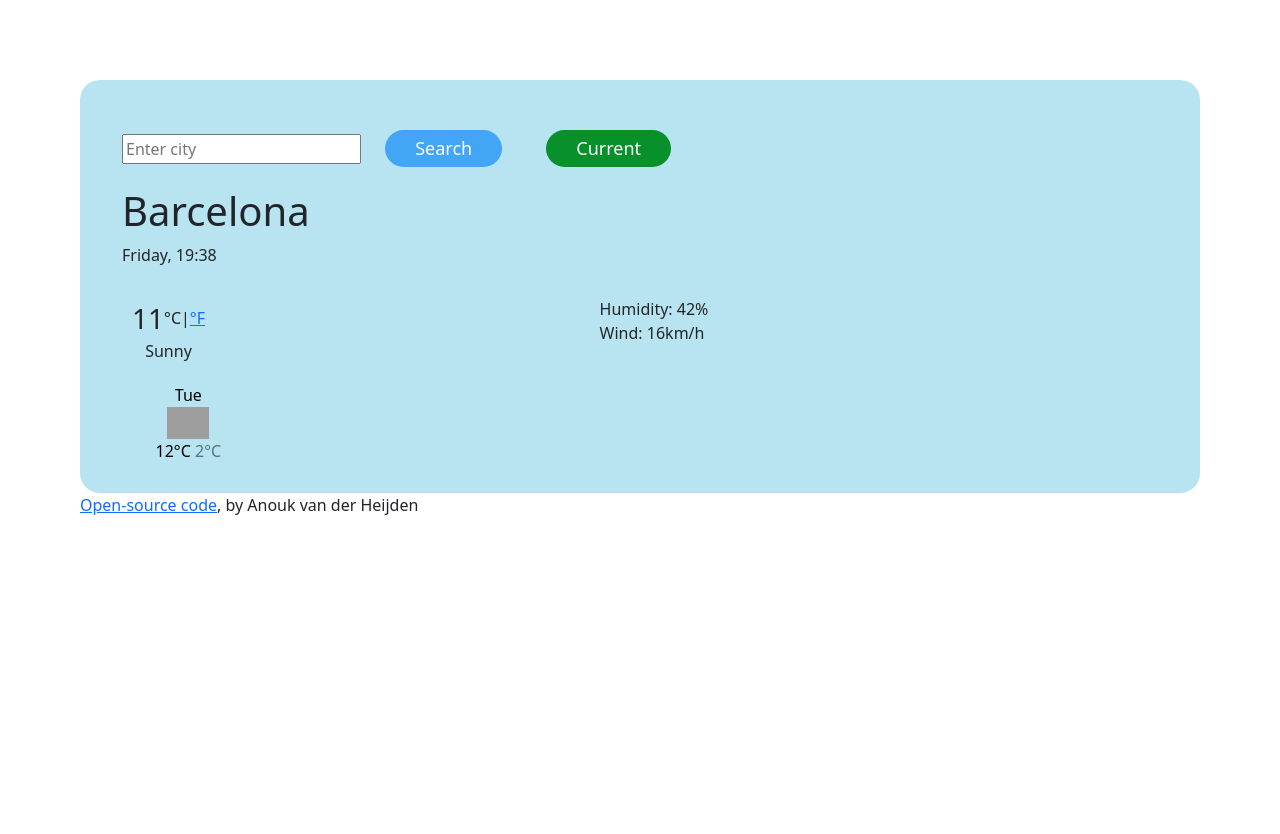
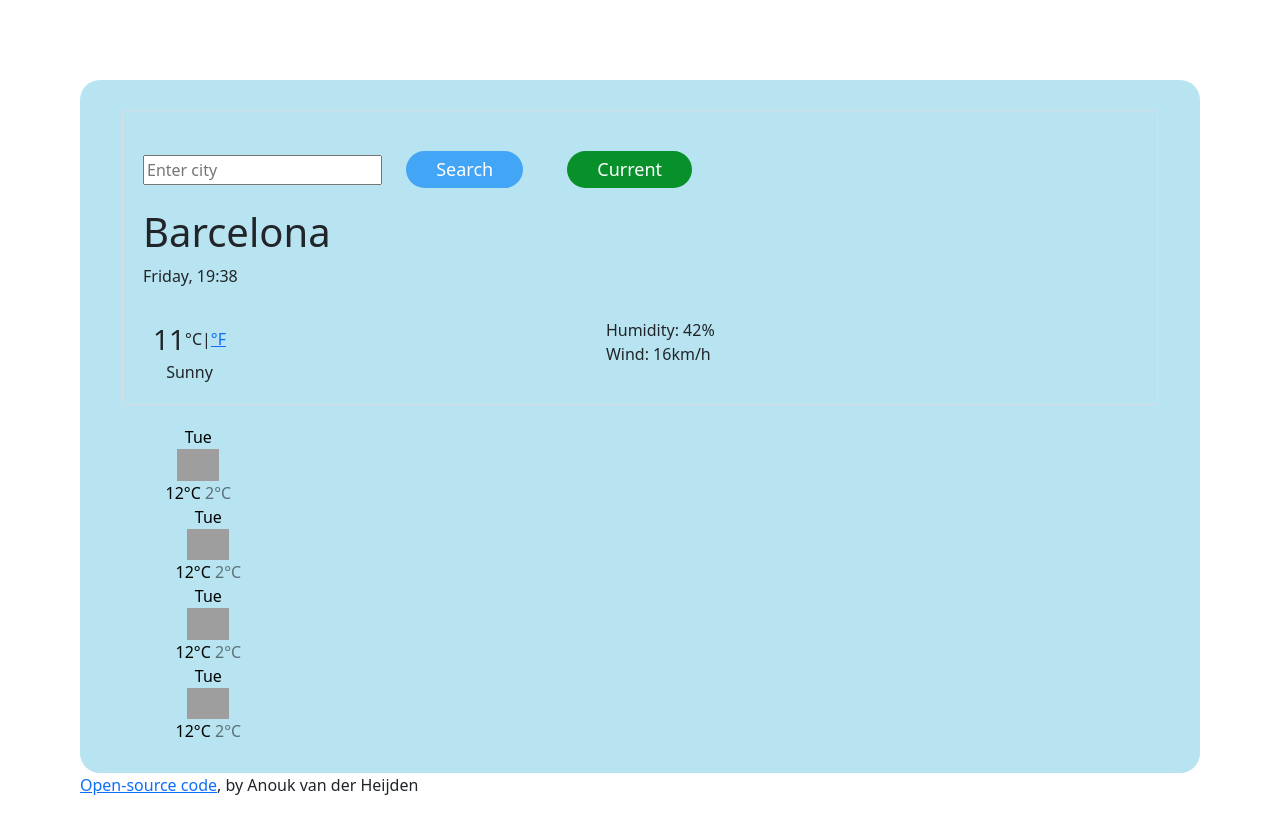
Before and after one commit to anoukvdh93/Weather-App-Anouk, a plain HTML site: page index.html in a window 1280 px wide. Before the commit the page ends 800 px from the top, so only its background shows below. Drawn offline with nearby package versions, Linux system fonts and the light colour scheme; no server answers; grey boxes are pictures that could not be loaded.

Commit message:
Intenting to place weather forecast

```diff
--- a/index.html
+++ b/index.html
@@ -18,6 +18,8 @@
   <body>
     <section>
       <div class="container">
+        <div class="weather-app-wrapper">
+        <div class="weather-app">
           <form id="enter-city">
             <input
               type="text"
@@ -52,29 +54,13 @@
             </div>
           </div>
         </div>
-      <div class="weather-forecast" id="forecast">
-        <div class="row">
-          <div class="col-2 days">
-            <div class="date">Tue</div>
-            <div class="symbol">
-              <img
-                src="http://shecodes-assets.s3.amazonaws.com/api/weather/icons/broken-clouds-night.png"
-                alt=""
-                width="42"
-              />
-            </div>
-            <div class="weather-forecast-temperature">
-             <span class="weather-forecast-temperature-max">12°C</span>
-             <span class="weather-forecast-temperature-min">2°C</span>
-            </div>
-          </div>
-          </div>
-        </div>
+        <div class="weather-forecast" id="forecast"></div>
       </div>
     </section>
     <a href="https://github.com/anoukvdh93/Weather-App-Anouk" target="_blank"
       >Open-source code</a
     >, by Anouk van der Heijden
+    </div>
     <script src="script/script.js"></script>
   </body>
 </html>
--- a/script/script.js
+++ b/script/script.js
@@ -22,6 +22,36 @@ function formatDate(date) {
   let day = days[dayIndex];
 
   return `${day}, ${hours}:${minutes}`;
+}
+
+function displayForecast() {
+  let forecastElement = document.querySelector("#forecast");
+
+  let forecastHTML = `<div class="row">`;
+  let days = ["Thu", "Fri", "Sat", "Sun"];
+  days.forEach(function (day) {
+    forecastHTML =
+      forecastHTML +
+      `<div class="col-2 days">
+            <div class="date">Tue</div>
+            <div class="symbol">
+              <img
+                src="http://shecodes-assets.s3.amazonaws.com/api/weather/icons/broken-clouds-night.png"
+                alt=""
+                width="42"
+              />
+            </div>
+            <div class="weather-forecast-temperature">
+             <span class="weather-forecast-temperature-max">12°C</span>
+             <span class="weather-forecast-temperature-min">2°C</span>
+            </div>
+          </div>
+          </div>
+        </div>`;
+  });
+
+  forecastHTML = forecastHTML + `</div>`;
+  forecastElement.innerHTML = forecastHTML;
 }
 
 let dateElement = document.querySelector("#current-date");
@@ -108,3 +138,4 @@ let currentButton = document.querySelector("#current-button");
 currentButton.addEventListener("click", getCurrentLocation);
 
 search("New York");
+displayForecast();
--- a/src/styles.css
+++ b/src/styles.css
@@ -34,6 +34,11 @@
   padding-top: 30px;
   display: flex;
   flex-direction: row;
+}
+.weather-app {
+  padding: 20px;
+  border: 1px solid #dadde1;
+  border-radius: 5px;
 }
 .weather-forecast {
   margin-top: 20px;
```
Lines whose indentation alone changed are shown as unchanged.
